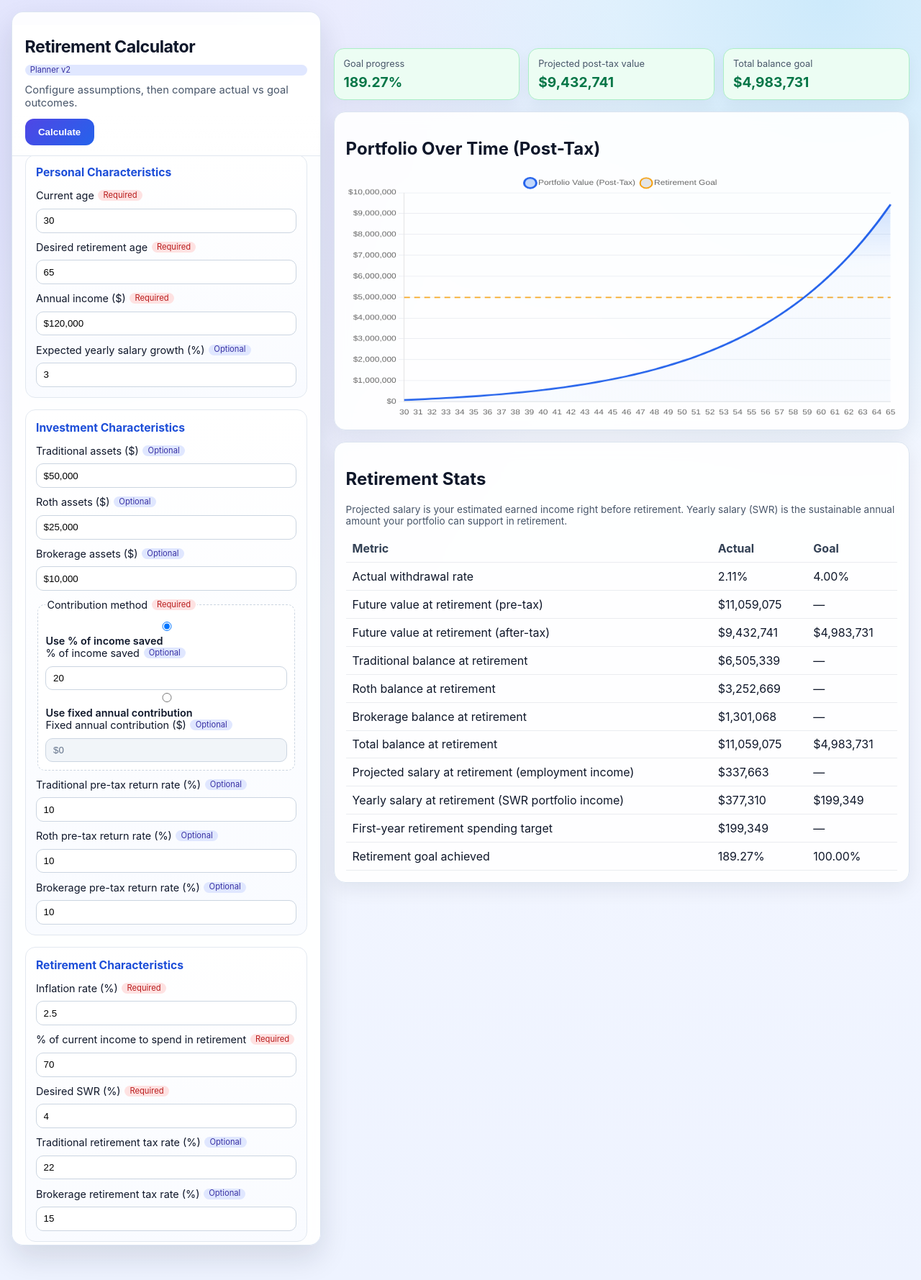
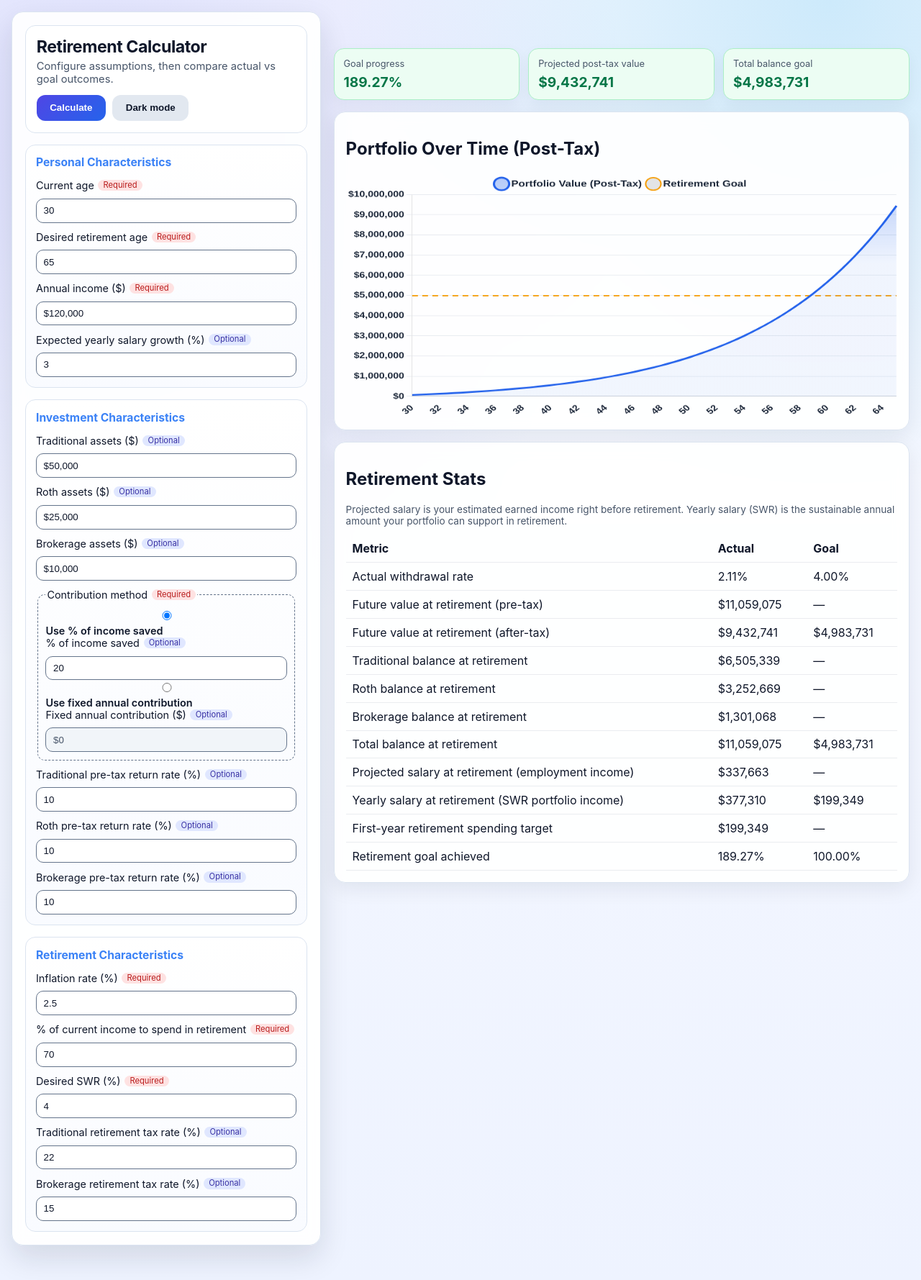
Before and after one commit to sammus46/Financial-Modeling, a Flask app: page / in a window 1280 px wide. Shown: the whole page at 72% size. Run offline with Flask 3, Linux system fonts and the light colour scheme.

Commit message:
Refine sidebar header card and add dark mode theme toggle

```diff
--- a/static/app.js
+++ b/static/app.js
@@ -8,11 +8,15 @@ const goalCardEl = document.getElementById("goal-card");
 const projectedCardEl = document.getElementById("projected-card");
 const targetCardEl = document.getElementById("target-card");
 const submitButton = document.getElementById("calculate-btn");
+const themeToggleButton = document.getElementById("theme-toggle");
 const currencyInputs = form.querySelectorAll('input[data-currency="true"]');
 
 let savingsRateInput;
 let fixedContributionInput;
 let portfolioChart;
+let latestChartData = null;
+
+const THEME_KEY = "retirement-theme";
 
 const DEBUG_PREFIX = "[retirement-ui]";
 
@@ -32,6 +36,69 @@ const currency = (value) =>
   }).format(value);
 
 const percent = (value) => `${value.toFixed(2)}%`;
+
+
+function getComputedColor(name) {
+  return getComputedStyle(document.body).getPropertyValue(name).trim();
+}
+
+function toRgba(color, alpha) {
+  if (color.startsWith("#")) {
+    let hex = color.slice(1);
+    if (hex.length === 3) {
+      hex = hex.split("").map((char) => char + char).join("");
+    }
+    const value = Number.parseInt(hex, 16);
+    const r = (value >> 16) & 255;
+    const g = (value >> 8) & 255;
+    const b = value & 255;
+    return `rgba(${r}, ${g}, ${b}, ${alpha})`;
+  }
+
+  if (color.startsWith("rgb(")) {
+    return color.replace("rgb(", "rgba(").replace(")", `, ${alpha})`);
+  }
+
+  if (color.startsWith("rgba(")) {
+    return color.replace(/rgba\(([^,]+),([^,]+),([^,]+),[^)]+\)/, `rgba($1,$2,$3,${alpha})`);
+  }
+
+  return color;
+}
+
+function getChartTheme() {
+  const balanceLine = getComputedColor("--chart-balance-line") || "#2563eb";
+  return {
+    balanceLine,
+    goalLine: getComputedColor("--chart-goal-line") || "#f59e0b",
+    axisColor: getComputedColor("--axis-color") || "#1e293b",
+    gridColor: getComputedColor("--grid-color") || "rgba(148, 163, 184, 0.22)",
+    tooltipBg: getComputedColor("--tooltip-bg") || "rgba(15, 23, 42, 0.92)",
+    tooltipBorder: getComputedColor("--tooltip-border") || "rgba(148, 163, 184, 0.25)",
+    gradientTop: toRgba(balanceLine, 0.35),
+    gradientBottom: toRgba(balanceLine, 0.06),
+  };
+}
+
+function setTheme(mode) {
+  const isDark = mode === "dark";
+  document.body.classList.toggle("dark-mode", isDark);
+  if (themeToggleButton) {
+    themeToggleButton.textContent = isDark ? "Light mode" : "Dark mode";
+    themeToggleButton.setAttribute("aria-pressed", String(isDark));
+  }
+  localStorage.setItem(THEME_KEY, isDark ? "dark" : "light");
+
+  if (latestChartData) {
+    renderChart(latestChartData.ages, latestChartData.postTaxBalances, latestChartData.goalLine);
+  }
+}
+
+function initializeTheme() {
+  const savedTheme = localStorage.getItem(THEME_KEY);
+  const preferredDark = window.matchMedia && window.matchMedia("(prefers-color-scheme: dark)").matches;
+  setTheme(savedTheme || (preferredDark ? "dark" : "light"));
+}
 
 function formatMetricValue(metricKey, value) {
   if (value === null || value === undefined) {
@@ -65,10 +132,11 @@ function renderChart(ages, postTaxBalances, goalLine) {
     goals: goalLine.length,
   });
 
+  const theme = getChartTheme();
   const ctx = chartEl.getContext("2d");
   const balanceGradient = ctx.createLinearGradient(0, 0, 0, chartEl.height || 320);
-  balanceGradient.addColorStop(0, "rgba(59, 130, 246, 0.34)");
-  balanceGradient.addColorStop(1, "rgba(59, 130, 246, 0.03)");
+  balanceGradient.addColorStop(0, theme.gradientTop);
+  balanceGradient.addColorStop(1, theme.gradientBottom);
 
   if (portfolioChart) {
     portfolioChart.destroy();
@@ -82,7 +150,7 @@ function renderChart(ages, postTaxBalances, goalLine) {
         {
           label: "Portfolio Value (Post-Tax)",
           data: postTaxBalances,
-          borderColor: "#2563eb",
+          borderColor: theme.balanceLine,
           backgroundColor: balanceGradient,
           fill: true,
           borderWidth: 3,
@@ -93,7 +161,7 @@ function renderChart(ages, postTaxBalances, goalLine) {
         {
           label: "Retirement Goal",
           data: goalLine,
-          borderColor: "#f59e0b",
+          borderColor: theme.goalLine,
           borderDash: [8, 6],
           tension: 0,
           pointRadius: 0,
@@ -113,13 +181,25 @@ function renderChart(ages, postTaxBalances, goalLine) {
           grid: {
             display: false,
           },
+          ticks: {
+            color: theme.axisColor,
+            font: {
+              size: 14,
+              weight: "600",
+            },
+          },
         },
         y: {
           grid: {
-            color: "rgba(148, 163, 184, 0.2)",
+            color: theme.gridColor,
           },
           ticks: {
             callback: (value) => currency(value),
+            color: theme.axisColor,
+            font: {
+              size: 14,
+              weight: "600",
+            },
           },
         },
       },
@@ -127,12 +207,17 @@ function renderChart(ages, postTaxBalances, goalLine) {
         legend: {
           labels: {
             usePointStyle: true,
-            boxWidth: 10,
+            boxWidth: 12,
+            color: theme.axisColor,
+            font: {
+              size: 15,
+              weight: "700",
+            },
           },
         },
         tooltip: {
-          backgroundColor: "rgba(15, 23, 42, 0.92)",
-          borderColor: "rgba(148, 163, 184, 0.25)",
+          backgroundColor: theme.tooltipBg,
+          borderColor: theme.tooltipBorder,
           borderWidth: 1,
           padding: 10,
           callbacks: {
@@ -142,6 +227,8 @@ function renderChart(ages, postTaxBalances, goalLine) {
       },
     },
   });
+
+  latestChartData = { ages, postTaxBalances, goalLine };
 }
 
 function renderStats(stats) {
@@ -329,4 +416,13 @@ currencyInputs.forEach((input) => {
 });
 
 syncContributionMode();
+
+if (themeToggleButton) {
+  themeToggleButton.addEventListener("click", () => {
+    const nextTheme = document.body.classList.contains("dark-mode") ? "light" : "dark";
+    setTheme(nextTheme);
+  });
+}
+
+initializeTheme();
 form.dispatchEvent(new Event("submit"));
--- a/static/styles.css
+++ b/static/styles.css
@@ -1,6 +1,52 @@
 :root {
   font-family: Inter, system-ui, -apple-system, Segoe UI, Roboto, sans-serif;
   color-scheme: light;
+  --bg-radial-1: rgba(99, 102, 241, 0.18);
+  --bg-radial-2: rgba(14, 165, 233, 0.18);
+  --bg-main-1: #f7f9ff;
+  --bg-main-2: #eef3ff;
+  --text-primary: #0f172a;
+  --muted-text: #475569;
+  --border-soft: #dbe4f0;
+  --panel-bg: rgba(255, 255, 255, 0.92);
+  --section-bg: linear-gradient(180deg, #ffffff 0%, #f9fbff 100%);
+  --shadow-main: 0 18px 40px rgba(15, 23, 42, 0.12);
+  --shadow-card: 0 8px 28px rgba(15, 23, 42, 0.08);
+  --input-bg: #fff;
+  --input-disabled-bg: #f1f5f9;
+  --table-border: #eaecf0;
+  --focus: #4f46e5;
+  --axis-color: #1e293b;
+  --grid-color: rgba(148, 163, 184, 0.22);
+  --chart-balance-line: #2563eb;
+  --chart-goal-line: #f59e0b;
+  --tooltip-bg: rgba(15, 23, 42, 0.92);
+  --tooltip-border: rgba(148, 163, 184, 0.25);
+}
+
+body.dark-mode {
+  color-scheme: dark;
+  --bg-radial-1: rgba(76, 92, 204, 0.24);
+  --bg-radial-2: rgba(8, 145, 178, 0.18);
+  --bg-main-1: #0b1220;
+  --bg-main-2: #111827;
+  --text-primary: #e2e8f0;
+  --muted-text: #94a3b8;
+  --border-soft: #334155;
+  --panel-bg: rgba(15, 23, 42, 0.92);
+  --section-bg: linear-gradient(180deg, #111827 0%, #0f172a 100%);
+  --shadow-main: 0 20px 45px rgba(2, 6, 23, 0.6);
+  --shadow-card: 0 10px 30px rgba(2, 6, 23, 0.5);
+  --input-bg: #0b1220;
+  --input-disabled-bg: #1e293b;
+  --table-border: #334155;
+  --focus: #818cf8;
+  --axis-color: #cbd5e1;
+  --grid-color: rgba(100, 116, 139, 0.35);
+  --chart-balance-line: #60a5fa;
+  --chart-goal-line: #fbbf24;
+  --tooltip-bg: rgba(2, 6, 23, 0.95);
+  --tooltip-border: rgba(148, 163, 184, 0.4);
 }
 
 * {
@@ -10,10 +56,10 @@
 body {
   margin: 0;
   background:
-    radial-gradient(circle at 10% 10%, rgba(99, 102, 241, 0.18), transparent 38%),
-    radial-gradient(circle at 90% 0%, rgba(14, 165, 233, 0.18), transparent 32%),
-    linear-gradient(180deg, #f7f9ff 0%, #eef3ff 100%);
-  color: #0f172a;
+    radial-gradient(circle at 10% 10%, var(--bg-radial-1), transparent 38%),
+    radial-gradient(circle at 90% 0%, var(--bg-radial-2), transparent 32%),
+    linear-gradient(180deg, var(--bg-main-1) 0%, var(--bg-main-2) 100%);
+  color: var(--text-primary);
   padding-bottom: 2rem;
 }
 
@@ -28,7 +74,8 @@ body {
 
 .inputs-panel,
 .panel,
-.summary-card {
+.summary-card,
+.panel-top-card {
   backdrop-filter: blur(10px);
 }
 
@@ -38,24 +85,25 @@ body {
   align-self: start;
   max-height: calc(100vh - 1.5rem);
   overflow-y: auto;
-  background: rgba(255, 255, 255, 0.92);
-  border: 1px solid #dbe4f0;
+  background: var(--panel-bg);
+  border: 1px solid var(--border-soft);
   border-radius: 16px;
   padding: 1.1rem;
-  box-shadow: 0 18px 40px rgba(15, 23, 42, 0.12);
+  box-shadow: var(--shadow-main);
 }
 
-.panel-top {
+.panel-top-card {
   position: sticky;
   top: 0;
   z-index: 20;
-  background: linear-gradient(180deg, rgba(255, 255, 255, 0.97) 70%, rgba(255, 255, 255, 0.85));
-  margin: -1.1rem -1.1rem 0;
-  padding: 1rem 1.1rem 0.85rem;
-  border-bottom: 1px solid #e2e8f0;
+  margin-bottom: 1rem;
+  background: var(--panel-bg);
+  border: 1px solid var(--border-soft);
+  border-radius: 14px;
+  padding: 0.95rem;
 }
 
-.panel-top h1 {
+.panel-top-card h1 {
   margin: 0;
   font-size: 1.45rem;
   letter-spacing: -0.02em;
@@ -63,7 +111,7 @@ body {
 
 .subtitle {
   margin: 0.25rem 0 0;
-  color: #475569;
+  color: var(--muted-text);
   font-size: 0.92rem;
 }
 
@@ -74,10 +122,10 @@ body {
 }
 
 .form-section {
-  border: 1px solid #e2e8f0;
+  border: 1px solid var(--border-soft);
   border-radius: 14px;
   padding: 0.9rem;
-  background: linear-gradient(180deg, #ffffff 0%, #f9fbff 100%);
+  background: var(--section-bg);
   display: flex;
   flex-direction: column;
   gap: 0.7rem;
@@ -86,7 +134,7 @@ body {
 .form-section h2 {
   margin: 0 0 0.2rem;
   font-size: 0.98rem;
-  color: #1d4ed8;
+  color: #3b82f6;
 }
 
 label,
@@ -104,10 +152,10 @@ label input {
 }
 
 .contribution-mode {
-  border: 1px dashed #cbd5e1;
+  border: 1px dashed #64748b;
   border-radius: 10px;
   padding: 0.65rem;
-  background: #fff;
+  background: transparent;
 }
 
 .radio {
@@ -132,16 +180,17 @@ label input {
 }
 
 input {
-  border: 1px solid #cbd5e1;
+  border: 1px solid #64748b;
   border-radius: 10px;
   padding: 0.52rem 0.6rem;
-  background: #fff;
+  background: var(--input-bg);
+  color: var(--text-primary);
   transition: border-color 120ms ease, box-shadow 120ms ease;
 }
 
 input:disabled {
-  background: #f1f5f9;
-  color: #64748b;
+  background: var(--input-disabled-bg);
+  color: var(--muted-text);
   cursor: not-allowed;
 }
 
@@ -157,8 +206,14 @@ input[type="number"] {
 
 input:focus-visible {
   outline: none;
-  border-color: #4f46e5;
-  box-shadow: 0 0 0 3px rgba(79, 70, 229, 0.18);
+  border-color: var(--focus);
+  box-shadow: 0 0 0 3px color-mix(in oklab, var(--focus) 28%, transparent);
+}
+
+.actions {
+  display: flex;
+  flex-wrap: wrap;
+  gap: 0.6rem;
 }
 
 .actions-top {
@@ -174,6 +229,16 @@ button {
   font-weight: 650;
   cursor: pointer;
   transition: transform 120ms ease, box-shadow 120ms ease, opacity 120ms ease;
+}
+
+.secondary-btn {
+  background: #e2e8f0;
+  color: #0f172a;
+}
+
+body.dark-mode .secondary-btn {
+  background: #334155;
+  color: #e2e8f0;
 }
 
 button:hover {
@@ -194,11 +259,11 @@ button:disabled {
 
 .panel {
   margin-bottom: 1rem;
-  background: rgba(255, 255, 255, 0.9);
-  border: 1px solid #dbe4f0;
+  background: var(--panel-bg);
+  border: 1px solid var(--border-soft);
   border-radius: 16px;
   padding: 1rem;
-  box-shadow: 0 8px 28px rgba(15, 23, 42, 0.08);
+  box-shadow: var(--shadow-card);
 }
 
 .panel canvas {
@@ -213,8 +278,8 @@ button:disabled {
 }
 
 .summary-card {
-  background: rgba(255, 255, 255, 0.92);
-  border: 1px solid #dbe4f0;
+  background: var(--panel-bg);
+  border: 1px solid var(--border-soft);
   border-radius: 14px;
   padding: 0.8rem;
   box-shadow: 0 8px 20px rgba(15, 23, 42, 0.05);
@@ -246,7 +311,7 @@ button:disabled {
 
 .summary-label {
   margin: 0;
-  color: #475569;
+  color: var(--muted-text);
   font-size: 0.8rem;
 }
 
@@ -254,11 +319,11 @@ button:disabled {
   margin: 0.35rem 0 0;
   font-size: 1.2rem;
   font-weight: 700;
-  color: #1e3a8a;
+  color: #2563eb;
 }
 
 .error {
-  color: #b42318;
+  color: #ef4444;
   min-height: 1.2rem;
 }
 
@@ -270,18 +335,18 @@ table {
 th,
 td {
   text-align: left;
-  border-bottom: 1px solid #eaecf0;
+  border-bottom: 1px solid var(--table-border);
   padding: 0.56rem;
   vertical-align: top;
 }
 
 th {
-  color: #334155;
+  color: var(--text-primary);
 }
 
 .table-note {
   margin: 0 0 0.7rem;
-  color: #475569;
+  color: var(--muted-text);
   font-size: 0.85rem;
 }
 
@@ -295,6 +360,10 @@ th {
     max-height: none;
   }
 
+  .panel-top-card {
+    position: static;
+  }
+
   .summary-grid {
     grid-template-columns: 1fr;
   }
--- a/templates/index.html
+++ b/templates/index.html
@@ -10,16 +10,16 @@
   <body>
     <main class="app-layout">
       <aside class="inputs-panel">
+        <section class="panel-top-card">
+          <h1>Retirement Calculator</h1>
+          <p class="subtitle">Configure assumptions, then compare actual vs goal outcomes.</p>
+          <div class="actions actions-top">
+            <button id="calculate-btn" form="retirement-form" type="submit">Calculate</button>
+            <button id="theme-toggle" type="button" class="secondary-btn" aria-pressed="false">Dark mode</button>
+          </div>
+        </section>
+
         <form id="retirement-form" class="input-grid">
-          <div class="panel-top">
-            <h1>Retirement Calculator</h1>
-            <p class="field-tag optional">Planner v2</p>
-            <p class="subtitle">Configure assumptions, then compare actual vs goal outcomes.</p>
-            <div class="actions actions-top">
-              <button id="calculate-btn" type="submit">Calculate</button>
-            </div>
-          </div>
-
           <section class="form-section">
             <h2>Personal Characteristics</h2>
             <label>
```
